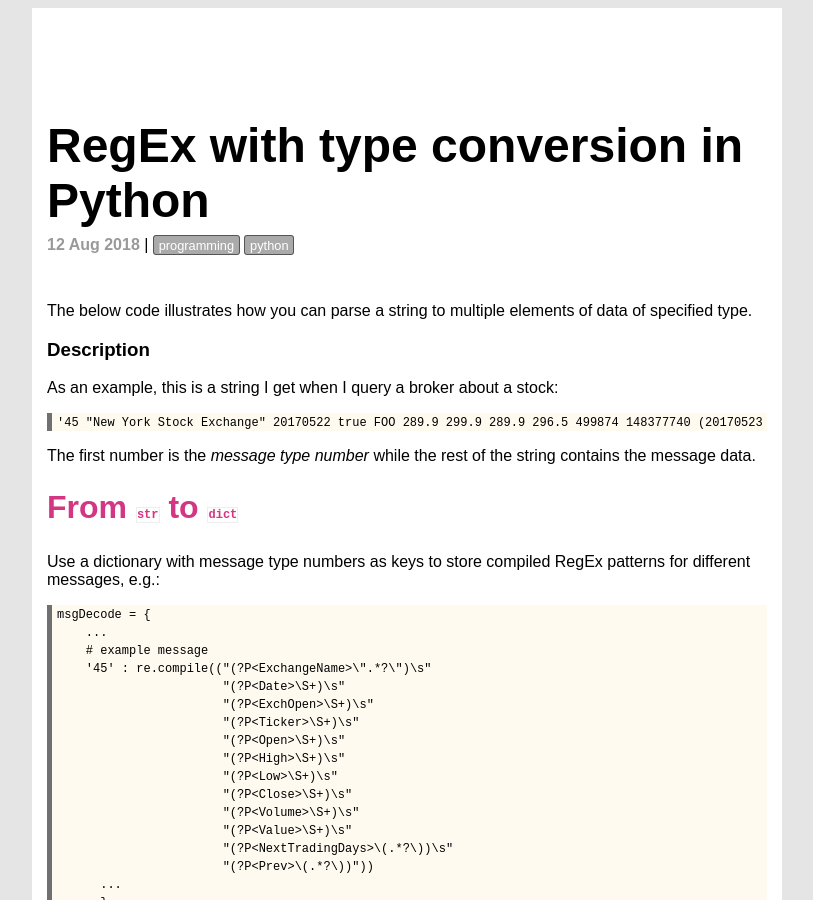
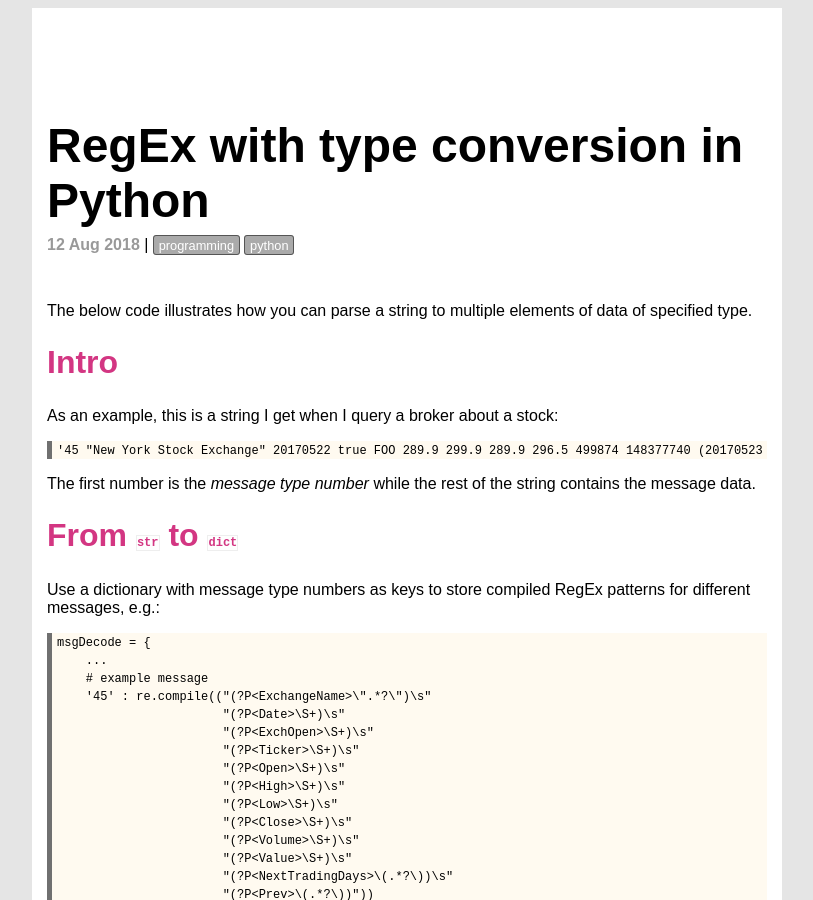
Before and after one commit to execas/execas.github.io, a Jekyll site: the page built from _posts/2018-08-12-regex-with-type-conversion-in-python.md, in a window 1280 px wide and 900 px high. Shown: the whole window, without its empty margins (233-1046 px from the left). Built offline with Jekyll 4.4.1, drawn with Linux system fonts in a browser that asks for light colours.

Commit message:
Update 2018-08-12-regex-with-type-conversion-in-python.md

````diff
--- a/_posts/2018-08-12-regex-with-type-conversion-in-python.md
+++ b/_posts/2018-08-12-regex-with-type-conversion-in-python.md
@@ -7,7 +7,7 @@
 
 The below code illustrates how you can parse a string to multiple elements of data of specified type.
 
-# Description
+## Intro
 
 As an example, this is a string I get when I query a broker about a stock:
 
@@ -164,7 +164,7 @@
 
 Keywords are named the same as labels, but have to be lowercase with an appended 's'.
 
-# `regext` source code
+## `regext` source code
 
 ```python
 import re
````
